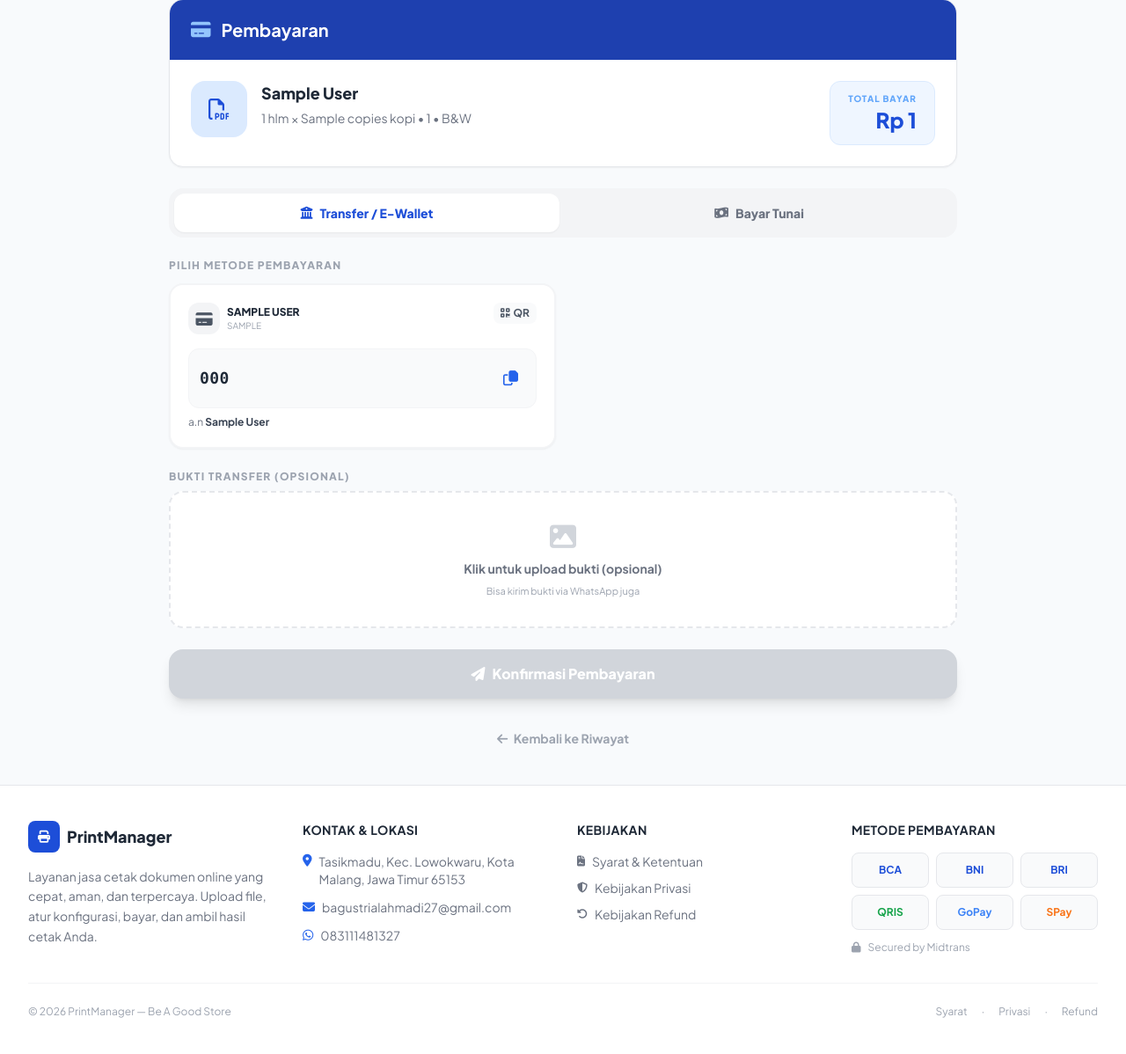
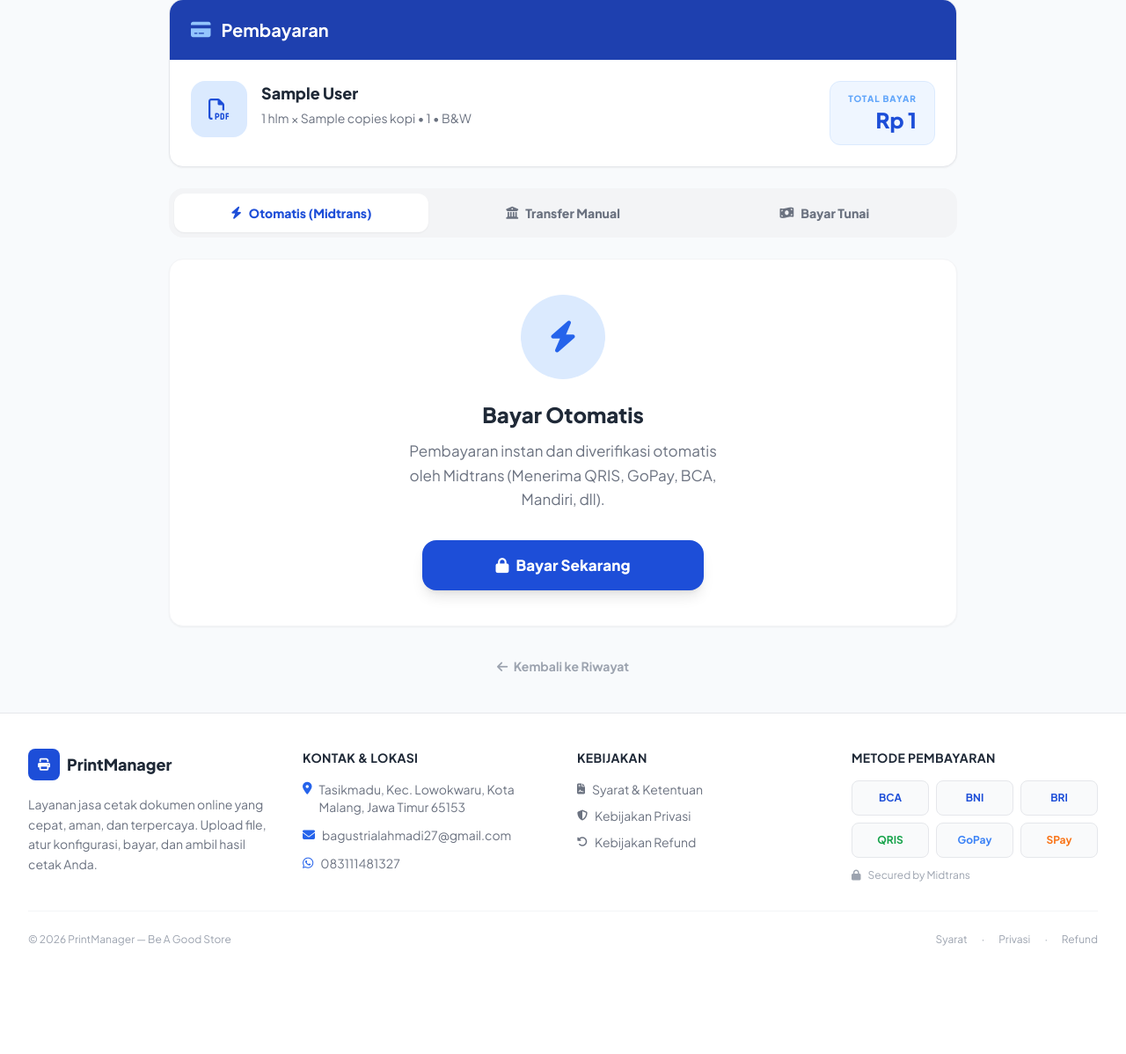
Before and after one commit to bagus2719/print-management, a Flask app: template templates/user/payment.html in a window 1280 px wide. Shown: the part 122-1320 px from the top of the page at 88% size. After the commit the page ends 1197 px from the top, so only its background shows below. Run offline with Flask 3, Linux system fonts and the light colour scheme; tables that the repository leaves empty hold one stand-in row (values such as "Sample post"); the template is opened without the code that fills it: values that come from a table or form of the project are taken from there, most other values are stand-ins (such as "Sample title", 1, 10 or a date in 2020); some libraries are stand-ins or nearby versions.

Commit message:
Enable Midtrans payment tab and Snap integration

```diff
--- a/templates/user/payment.html
+++ b/templates/user/payment.html
@@ -46,13 +46,20 @@ block content %}
   </div>
 
   <!-- Payment Method Tabs -->
-  <div class="flex gap-2 mb-6 p-1.5 bg-gray-100 dark:bg-slate-800 rounded-2xl">
+  <div class="flex flex-col sm:flex-row gap-2 mb-6 p-1.5 bg-gray-100 dark:bg-slate-800 rounded-2xl">
+    <button
+      id="tab-midtrans"
+      onclick="switchTab('midtrans')"
+      class="flex-1 py-3 rounded-xl text-sm font-black transition flex items-center justify-center gap-2 bg-white dark:bg-slate-700 text-blue-700 dark:text-blue-400 shadow-sm"
+    >
+      <i class="fas fa-bolt"></i> Otomatis (Midtrans)
+    </button>
     <button
       id="tab-transfer"
       onclick="switchTab('transfer')"
-      class="flex-1 py-3 rounded-xl text-sm font-black transition flex items-center justify-center gap-2 bg-white dark:bg-slate-700 text-blue-700 dark:text-blue-400 shadow-sm"
+      class="flex-1 py-3 rounded-xl text-sm font-black transition flex items-center justify-center gap-2 text-gray-500 hover:text-gray-700 dark:hover:text-gray-300"
     >
-      <i class="fas fa-university"></i> Transfer / E-Wallet
+      <i class="fas fa-university"></i> Transfer Manual
     </button>
     <button
       id="tab-cash"
@@ -63,8 +70,37 @@ block content %}
     </button>
   </div>
 
+  <!-- Midtrans Panel -->
+  <div id="panel-midtrans" class="animate-fade-in">
+    <div
+      class="bg-white dark:bg-slate-900 rounded-2xl p-10 text-center border border-gray-100 dark:border-slate-800 shadow-sm"
+    >
+      <div
+        class="w-24 h-24 mx-auto bg-blue-100 dark:bg-blue-900/30 rounded-full flex items-center justify-center mb-6"
+      >
+        <i class="fas fa-bolt text-blue-600 text-4xl"></i>
+      </div>
+      <h4 class="text-2xl font-black text-gray-800 dark:text-white mb-3">
+        Bayar Otomatis
+      </h4>
+      <p
+        class="text-gray-500 dark:text-gray-400 mb-8 max-w-sm mx-auto leading-relaxed"
+      >
+        Pembayaran instan dan diverifikasi otomatis oleh Midtrans (Menerima QRIS, GoPay, BCA, Mandiri, dll).
+      </p>
+
+      <button
+        onclick="payWithMidtrans()"
+        id="btn-midtrans"
+        class="w-full max-w-xs mx-auto py-4 rounded-2xl bg-blue-700 hover:bg-blue-800 text-white font-black transition shadow-lg flex items-center justify-center gap-2 disabled:bg-gray-400 disabled:cursor-not-allowed"
+      >
+        <i class="fas fa-lock"></i> Bayar Sekarang
+      </button>
+    </div>
+  </div>
+
   <!-- Transfer / E-Wallet Panel -->
-  <div id="panel-transfer" class="space-y-6 animate-fade-in">
+  <div id="panel-transfer" class="hidden space-y-6 animate-fade-in">
     <form
       action="{{ url_for('main.payment_transfer', job_id=job.id) }}"
       method="POST"
@@ -324,26 +360,64 @@ block content %}
   }
 
   function switchTab(tab) {
-    const btnTransfer = document.getElementById("tab-transfer");
-    const btnCash = document.getElementById("tab-cash");
-    const pnlTransfer = document.getElementById("panel-transfer");
-    const pnlCash = document.getElementById("panel-cash");
+    const tabs = ['midtrans', 'transfer', 'cash'];
+    tabs.forEach(t => {
+      const btn = document.getElementById(`tab-${t}`);
+      const pnl = document.getElementById(`panel-${t}`);
+      if (t === tab) {
+        btn.className = "flex-1 py-3 rounded-xl text-sm font-black transition flex items-center justify-center gap-2 bg-white dark:bg-slate-700 text-blue-700 dark:text-blue-400 shadow-sm";
+        pnl.classList.remove("hidden");
+      } else {
+        btn.className = "flex-1 py-3 rounded-xl text-sm font-black transition flex items-center justify-center gap-2 text-gray-500 hover:text-gray-700 dark:hover:text-gray-300";
+        pnl.classList.add("hidden");
+      }
+    });
+  }
 
-    if (tab === "transfer") {
-      btnTransfer.className =
-        "flex-1 py-3 rounded-xl text-sm font-black transition flex items-center justify-center gap-2 bg-white dark:bg-slate-700 text-blue-700 dark:text-blue-400 shadow-sm";
-      btnCash.className =
-        "flex-1 py-3 rounded-xl text-sm font-black transition flex items-center justify-center gap-2 text-gray-500 hover:text-gray-700 dark:hover:text-gray-300";
-      pnlTransfer.classList.remove("hidden");
-      pnlCash.classList.add("hidden");
-    } else {
-      btnCash.className =
-        "flex-1 py-3 rounded-xl text-sm font-black transition flex items-center justify-center gap-2 bg-white dark:bg-slate-700 text-blue-700 dark:text-blue-400 shadow-sm";
-      btnTransfer.className =
-        "flex-1 py-3 rounded-xl text-sm font-black transition flex items-center justify-center gap-2 text-gray-500 hover:text-gray-700 dark:hover:text-gray-300";
-      pnlCash.classList.remove("hidden");
-      pnlTransfer.classList.add("hidden");
-    }
+  function payWithMidtrans() {
+    const btn = document.getElementById('btn-midtrans');
+    btn.disabled = true;
+    btn.innerHTML = '<i class="fas fa-spinner fa-spin"></i> Memproses...';
+
+    fetch("{{ url_for('main.payment', job_id=job.id) }}", {
+      method: "POST",
+      headers: {
+        "X-CSRFToken": "{{ csrf_token() }}"
+      }
+    })
+    .then(res => res.json())
+    .then(data => {
+      if (data.token) {
+        window.snap.pay(data.token, {
+          onSuccess: function(result){
+            setTimeout(() => {
+                window.location.href = "{{ url_for('main.history') }}";
+            }, 2000);
+          },
+          onPending: function(result){
+            window.location.href = "{{ url_for('main.history') }}";
+          },
+          onError: function(result){
+            btn.disabled = false;
+            btn.innerHTML = '<i class="fas fa-lock"></i> Bayar Sekarang';
+            alert("Pembayaran gagal!");
+          },
+          onClose: function(){
+            btn.disabled = false;
+            btn.innerHTML = '<i class="fas fa-lock"></i> Bayar Sekarang';
+          }
+        });
+      } else {
+        alert("Gagal mendapatkan token pembayaran: " + (data.error || 'Unknown error'));
+        btn.disabled = false;
+        btn.innerHTML = '<i class="fas fa-lock"></i> Bayar Sekarang';
+      }
+    })
+    .catch(err => {
+      alert("Terjadi kesalahan jaringan.");
+      btn.disabled = false;
+      btn.innerHTML = '<i class="fas fa-lock"></i> Bayar Sekarang';
+    });
   }
 
   function previewFile(input) {
@@ -383,4 +457,9 @@ block content %}
     modal.classList.remove("flex");
   }
 </script>
+{% if config.MIDTRANS_IS_PRODUCTION %}
+<script src="https://app.midtrans.com/snap/snap.js" data-client-key="{{ config.MIDTRANS_CLIENT_KEY }}"></script>
+{% else %}
+<script src="https://app.sandbox.midtrans.com/snap/snap.js" data-client-key="{{ config.MIDTRANS_CLIENT_KEY }}"></script>
+{% endif %}
 {% endblock %}
```
